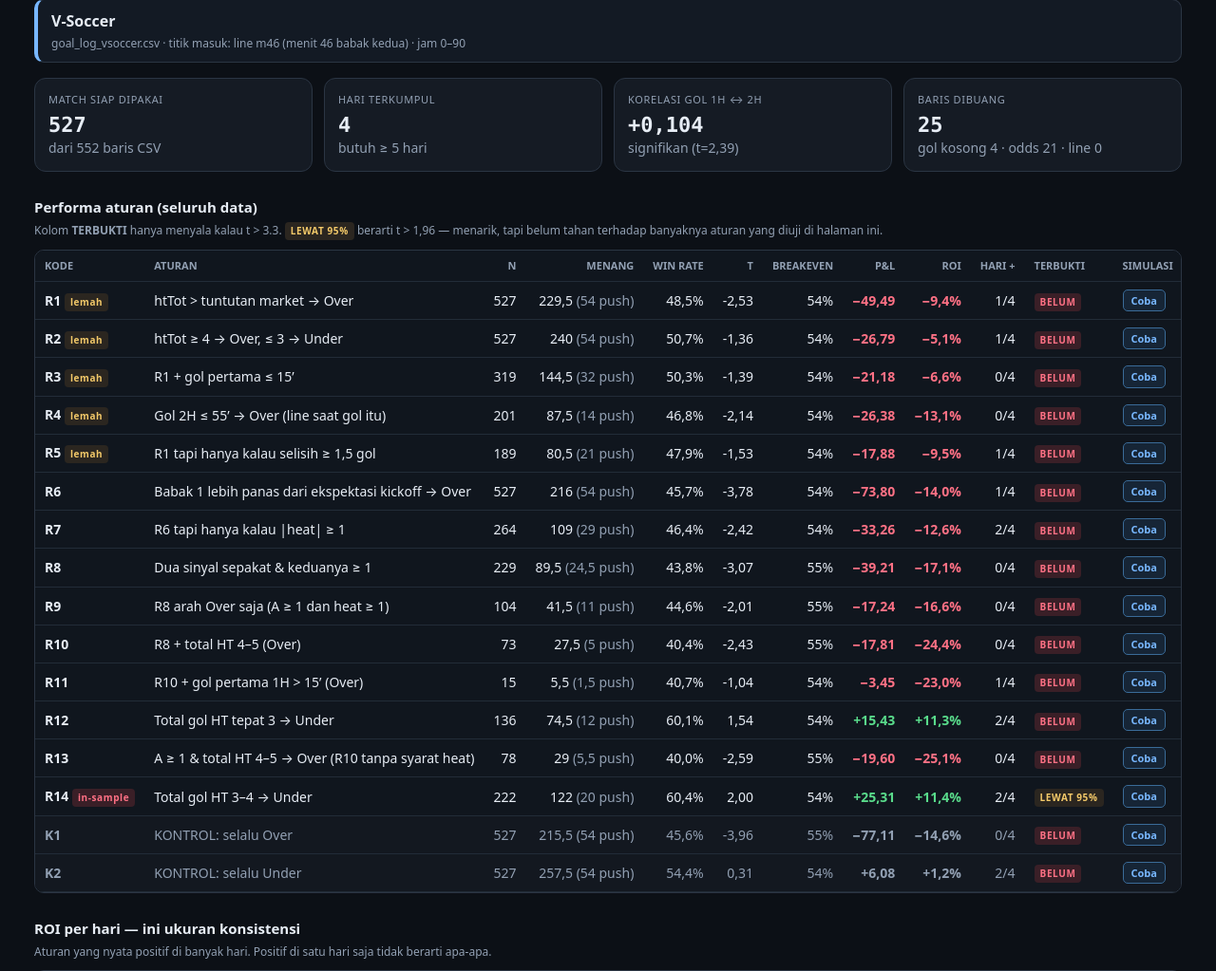
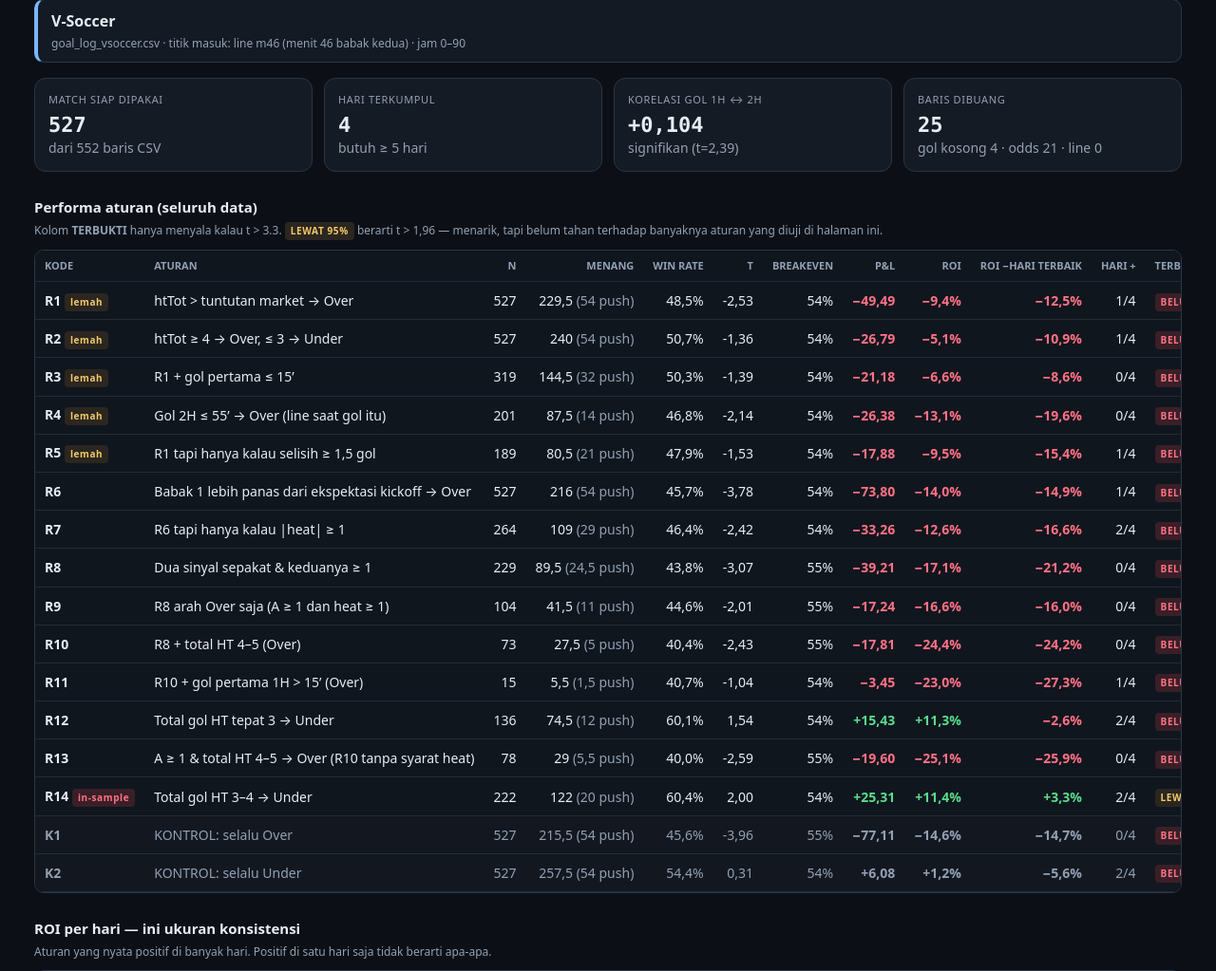
Before and after one commit to aditiawjy/lebihsabar, a PHP site: page /lebihsabar/market-2h-monitor.php in a window 1280 px wide. Shown: the part 484-1507 px from the top of the page at 95% size. Run offline with PHP 8.4, Linux system fonts and the light colour scheme.

Commit message:
Add "ROI minus best day" column to expose one-day rules
Aturan yang seluruh keunggulannya berasal dari satu hari luar biasa bisa
tampil meyakinkan karena n-nya besar. Itu benar-benar terjadi: K1 V-Soccer
sempat terbaca -20,4% dengan t -4,61 dan saya sebut sebagai satu-satunya
temuan yang terbukti, padahal setelah 03/08/2026 dibuang angkanya tinggal
-6,0% dengan t -1,48 -- sebesar potongan bandar saja. Aturan HT 3-4 -> Under
pun jatuh dari +9,3% menjadi +0,9% tanpa hari itu.

runRules() kini mencari hari penyumbang P/L terbesar untuk tiap aturan lalu
menghitung ulang ROI tanpa hari tersebut. Kolom baru "ROI -hari terbaik"
menampilkannya, dengan tooltip menyebut hari mana yang dibuang dan berapa
taruhan yang tersisa. Aturan yang runtuh di kolom ini tidak layak dipakai
berapa pun n dan t-nya.

Hasil pertama langsung berguna: R12 +9,4% jatuh ke -4,2%, R14 +10,0% jatuh
ke +1,9%, K2 -0,1% jatuh ke -6,7%. Tidak ada satu pun aturan V-Soccer yang
bertahan setelah hari terbaiknya dibuang.

Baris paritas di tabel lebar diberi sel N/A supaya jumlah kolomnya tetap
sejajar dengan header.

Co-Authored-By: Claude Opus 5 <noreply@anthropic.com>

```diff
--- a/market-2h-monitor.php
+++ b/market-2h-monitor.php
@@ -134,8 +134,9 @@ function barisAturan(
     }
     $html = "<tr{$kelas}><td><b>" . e($code) . "</b>{$tagLemah}</td><td>{$label}</td>";
     if (!$a) {
-        return $html . '<td class="num" colspan="10"><span class="muted">tidak ada sampel</span></td></tr>';
+        return $html . '<td class="num" colspan="11"><span class="muted">tidak ada sampel</span></td></tr>';
     }
+    $xp = $res['ex_peak'] ?? null;
     $push = $a['push'] ? ' <span class="muted">(' . angka($a['push']) . ' push)</span>' : '';
     $plKelas = $a['pl'] >= 0 ? 'pos' : 'neg';
     $plTeks = ($a['pl'] >= 0 ? '+' : '−') . number_format(abs($a['pl']), 2, ',', '.');
@@ -156,6 +157,12 @@ function barisAturan(
         . '<td class="num">' . pct($a['breakeven'], 0) . '</td>'
         . '<td class="num ' . $plKelas . '">' . $plTeks . '</td>'
         . '<td class="num ' . ($a['roi'] >= 0 ? 'pos' : 'neg') . '">' . signed($a['roi']) . '</td>'
+        . '<td class="num ' . ($xp ? ($xp['roi'] >= 0 ? 'pos' : 'neg') : 'muted') . '"'
+        . ' title="' . ($xp
+            ? 'ROI setelah hari ' . e((string)$res['peak_day']) . ' (penyumbang terbesar) dibuang, sisa '
+              . $xp['n'] . ' taruhan. Kalau angka ini runtuh, keunggulannya cuma bertumpu satu hari.'
+            : 'Butuh lebih dari satu hari data.') . '">'
+        . ($xp ? signed($xp['roi']) : '–') . '</td>'
         . '<td class="num">' . $res['positive_days'] . '/' . $jumlahHari . '</td>'
         . '<td><span class="tag ' . $tagKelas . '">' . $tagTeks . '</span></td>'
         . '<td class="sim-cell"><button type="button" class="sim-btn"'
@@ -211,7 +218,7 @@ function barisParitasLebar(string $code, array $res, int $jumlahHari): string
     $a = $res['all'];
     if (!$a) {
         return '<tr><td><b>' . e($code) . '</b></td><td>' . e($res['label'])
-            . '</td><td class="num" colspan="10"><span class="muted">tidak ada sampel</span></td></tr>';
+            . '</td><td class="num" colspan="11"><span class="muted">tidak ada sampel</span></td></tr>';
     }
     $status = $a['proven'] ? 'YA' : 'BELUM';
     return '<tr><td><b>' . e($code) . '</b></td><td>' . e($res['label']) . '</td>'
@@ -220,6 +227,7 @@ function barisParitasLebar(string $code, array $res, int $jumlahHari): string
         . '<td class="num">' . pct($a['accuracy']) . '</td>'
         . '<td class="num">' . pct($a['ci_lo'], 0) . ' - ' . pct($a['ci_hi'], 0) . '</td>'
         . '<td class="num">-</td><td class="num">-</td><td class="num muted">N/A</td>'
+        . '<td class="num muted" title="ROI tak terukur tanpa odds Odd/Even.">N/A</td>'
         . '<td class="num">' . $res['positive_days'] . '/' . $jumlahHari . '</td>'
         . '<td><span class="tag ' . ($a['proven'] ? 'yes' : 'no') . '">' . $status . '</span></td>'
         . '<td class="sim-cell"><span class="muted">N/A</span></td></tr>';
@@ -377,7 +385,7 @@ th{color:var(--muted);font-size:11px;text-transform:uppercase}
       <thead><tr>
         <th>Kode</th><th>Aturan</th><th class="num">n</th><th class="num">Menang</th>
         <th class="num" title="Push tidak dihitung di penyebut.">Win rate</th><th class="num" title="Uji-t atas P/L per taruhan.">t</th><th class="num">Breakeven</th>
-        <th class="num">P&amp;L</th><th class="num">ROI</th><th class="num">Hari +</th><th>Terbukti</th><th>Simulasi</th>
+        <th class="num">P&amp;L</th><th class="num">ROI</th><th class="num" title="ROI setelah hari penyumbang terbesar dibuang. Kalau angka ini runtuh, keunggulannya cuma bertumpu satu hari.">ROI −hari terbaik</th><th class="num">Hari +</th><th>Terbukti</th><th>Simulasi</th>
       </tr></thead>
       <tbody>
       <?php foreach ($results as $code => $res) {
@@ -593,7 +601,7 @@ th{color:var(--muted);font-size:11px;text-transform:uppercase}
       <thead><tr>
         <th>Kode</th><th>Aturan</th><th class="num">n</th><th class="num">Menang</th>
         <th class="num" title="Push tidak dihitung di penyebut.">Win rate</th><th class="num" title="Uji-t atas P/L per taruhan.">t</th><th class="num">Breakeven</th>
-        <th class="num">P&amp;L</th><th class="num">ROI</th><th class="num">Hari +</th><th>Terbukti</th><th>Simulasi</th>
+        <th class="num">P&amp;L</th><th class="num">ROI</th><th class="num" title="ROI setelah hari penyumbang terbesar dibuang. Kalau angka ini runtuh, keunggulannya cuma bertumpu satu hari.">ROI −hari terbaik</th><th class="num">Hari +</th><th>Terbukti</th><th>Simulasi</th>
       </tr></thead>
       <tbody>
       <?php foreach ($hasilDurasi as $code => $res) {
@@ -640,7 +648,7 @@ th{color:var(--muted);font-size:11px;text-transform:uppercase}
       <thead><tr>
         <th>Kode</th><th>Aturan</th><th class="num">n</th><th class="num">Menang</th>
         <th class="num" title="Push tidak dihitung di penyebut.">Win rate</th><th class="num" title="Uji-t atas P/L per taruhan.">t</th><th class="num">Breakeven</th>
-        <th class="num">P&amp;L</th><th class="num">ROI</th><th class="num">Hari +</th><th>Terbukti</th><th>Simulasi</th>
+        <th class="num">P&amp;L</th><th class="num">ROI</th><th class="num" title="ROI setelah hari penyumbang terbesar dibuang. Kalau angka ini runtuh, keunggulannya cuma bertumpu satu hari.">ROI −hari terbaik</th><th class="num">Hari +</th><th>Terbukti</th><th>Simulasi</th>
       </tr></thead>
       <tbody>
       <?php foreach ($sabaResults as $code => $res) {
--- a/market-lib.php
+++ b/market-lib.php
@@ -615,9 +615,27 @@ function runRules(array $RULES, array $rows, array $days): array
             $seg = array_values(array_filter($rows, static fn($r) => $r['day'] === $d));
             $perDay[$d] = evaluate($seg, $rule['pick']);
         }
+        // ROI tanpa hari penyumbang terbesar. Sebuah aturan yang seluruh
+        // keunggulannya berasal dari satu hari akan runtuh di kolom ini, dan itu
+        // ketahuan seketika. Tanpa uji ini, satu hari luar biasa bisa membuat n
+        // besar terlihat meyakinkan padahal tidak -- persis yang pernah terjadi
+        // pada K1 V-Soccer (t -3,54 seluruhnya ditopang satu hari).
+        $puncak = null;
+        foreach ($perDay as $d => $x) {
+            if ($x && ($puncak === null || $x['pl'] > $perDay[$puncak]['pl'])) {
+                $puncak = $d;
+            }
+        }
+        $tanpaPuncak = null;
+        if ($puncak !== null && count($days) > 1) {
+            $sisa = array_values(array_filter($rows, static fn($r) => $r['day'] !== $puncak));
+            $tanpaPuncak = $sisa ? evaluate($sisa, $rule['pick']) : null;
+        }
         $out[$code] = $rule + [
             'all' => evaluate($rows, $rule['pick']),
             'per_day' => $perDay,
+            'peak_day' => $puncak,
+            'ex_peak' => $tanpaPuncak,
             'positive_days' => count(array_filter($perDay, static fn($x) => $x && $x['roi'] > 0)),
         ];
     }
```
